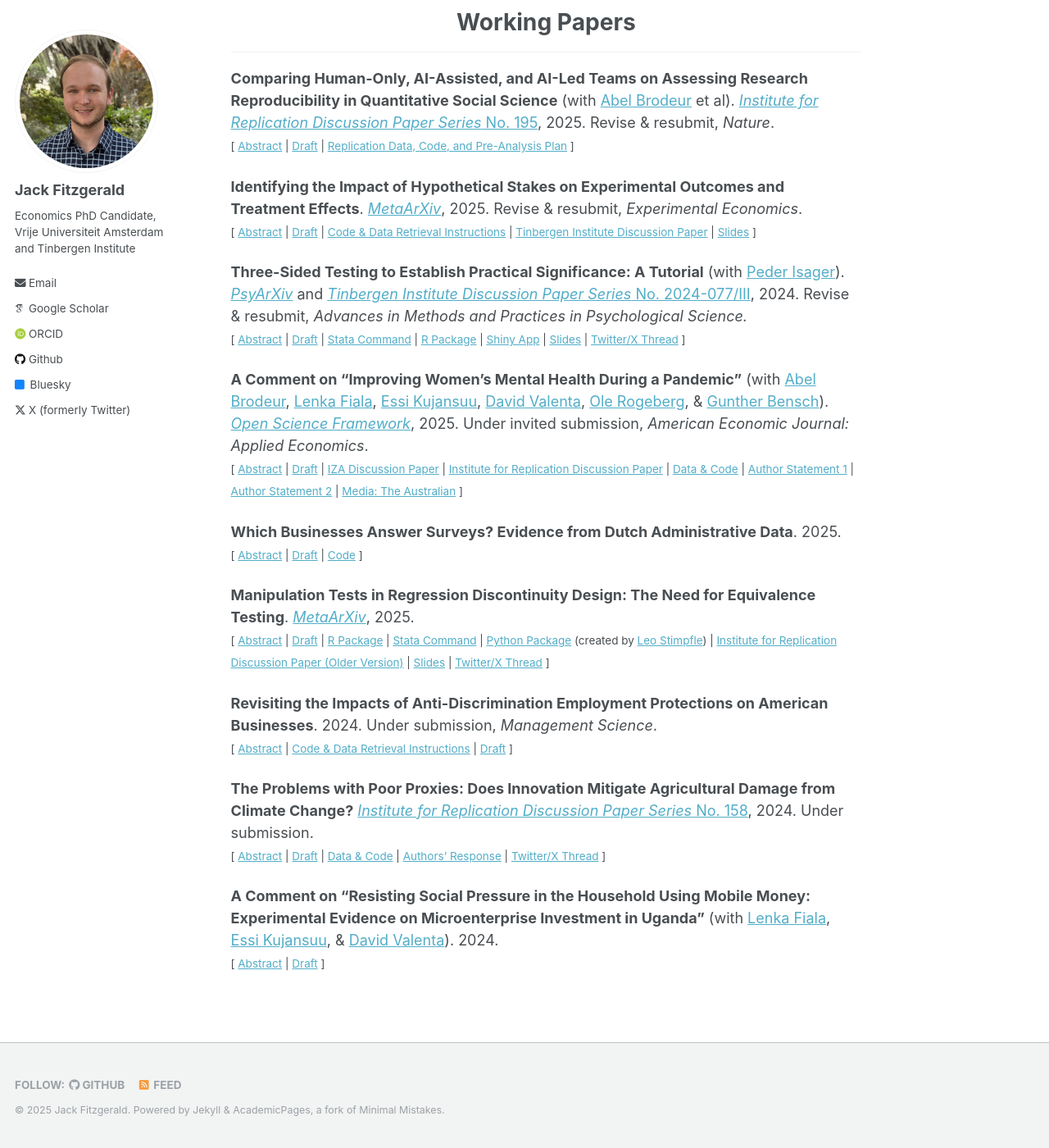
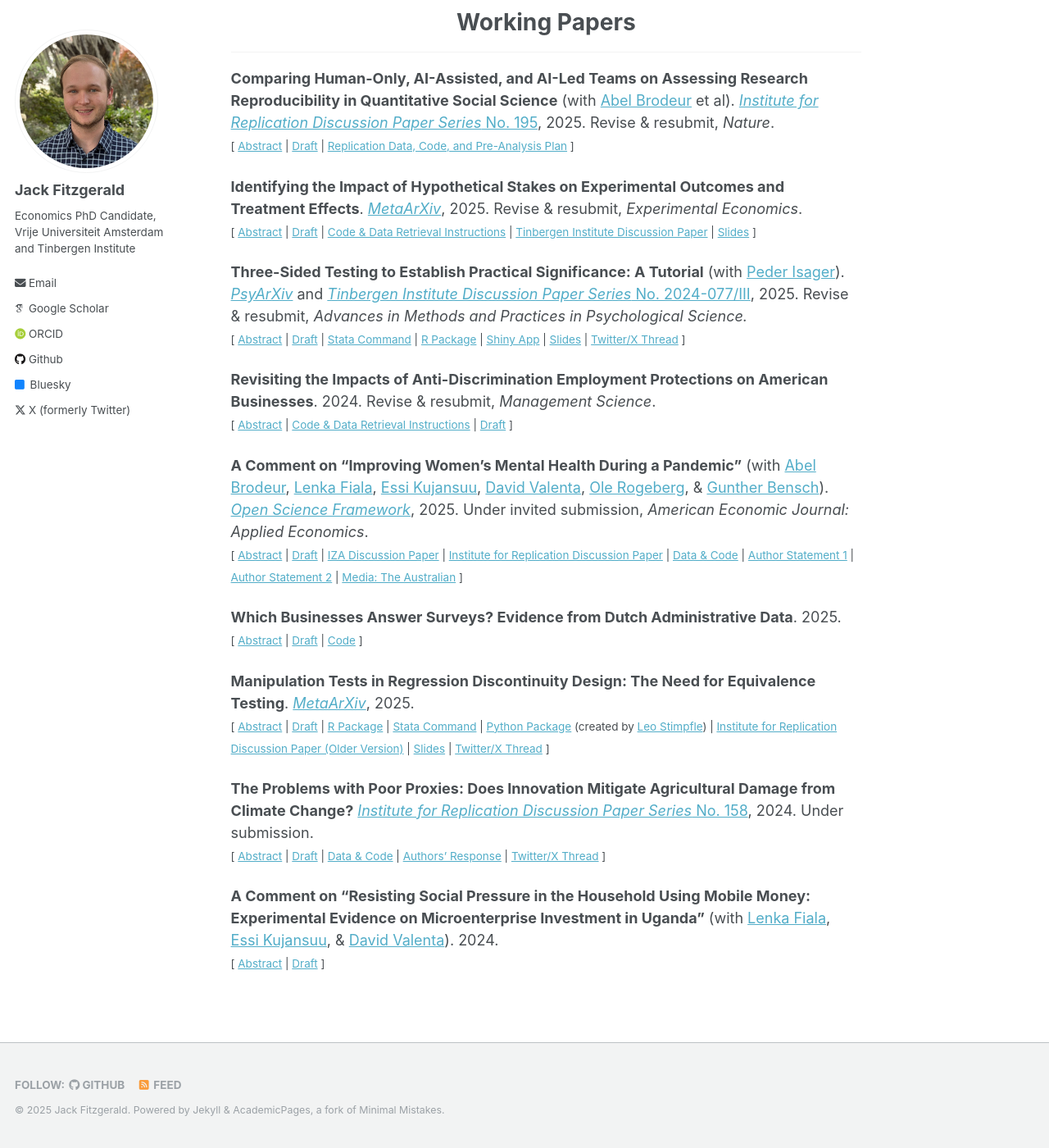
Before and after one commit to jack-fitzgerald/jack-fitzgerald.github.io, a Jekyll site: the page built from _pages/papers.md, in a window 1280 px wide and 1400 px high, scrolled down 797 px. Shown: the whole window at 82% size. Built offline with Jekyll 4.4.1, drawn with Linux system fonts in a browser that asks for light colours; some web fonts are replaced; part of the change alters nothing that is shown.

Commit message:
Update papers.md

```diff
--- a/_pages/papers.md
+++ b/_pages/papers.md
@@ -68,12 +68,21 @@ Recent studies showing that some outcome variables do not statistically signific
 
 </small><br><br/></div>
 
-**Three-Sided Testing to Establish Practical Significance: A Tutorial** (with [Peder Isager](https://pedermisager.org/)). [<i>PsyArXiv</i>](https://doi.org/10.31234/osf.io/8y925) and [<i>Tinbergen Institute Discussion Paper Series</i> No. 2024-077/III](https://papers.tinbergen.nl/24077.pdf), 2024. Revise & resubmit, <i>Advances in Methods and Practices in Psychological Science.</i> <br/>
+**Three-Sided Testing to Establish Practical Significance: A Tutorial** (with [Peder Isager](https://pedermisager.org/)). [<i>PsyArXiv</i>](https://doi.org/10.31234/osf.io/8y925) and [<i>Tinbergen Institute Discussion Paper Series</i> No. 2024-077/III](https://papers.tinbergen.nl/24077.pdf), 2025. Revise & resubmit, <i>Advances in Methods and Practices in Psychological Science.</i> <br/>
 <small>[ <a href="#/" onclick="visib('TST')">Abstract</a> | [Draft](https://jack-fitzgerald.github.io/files/TST_Tutorial.pdf) | [Stata Command](https://github.com/jack-fitzgerald/tsti) | [R Package](https://doi.org/10.32614/CRAN.package.eqtesting) | [Shiny App](https://jack-fitzgerald.shinyapps.io/shinyTST/) | [Slides](https://jack-fitzgerald.github.io/files/TST_Slides.pdf) | [Twitter/X Thread](https://threadreaderapp.com/thread/1870130179160584350.html) ] </small>
 
 <div id="TST" style="display: none; text-align: justify; line-height: 1.2" ><small>
 
 Researchers may want to know whether an observed statistical relationship is either meaningfully negative, meaningfully positive, or small enough to be considered practically equivalent to zero. Such a question can not be addressed with standard null hypothesis significance testing, nor with standard equivalence testing. Three-sided testing (TST) is a procedure to address such questions, by simultaneously testing whether an estimated relationship is significantly below, within, or above predetermined smallest effect sizes of interest. TST is a natural extension of the standard two one-sided tests (TOST) procedure for equivalence testing. TST offers a more comprehensive decision framework than TOST with no penalty to error rates or statistical power. In this paper, we give a non-technical introduction to TST, provide commands for conducting TST in R, Jamovi, and Stata, and provide a Shiny app for easy implementation. Whenever a meaningful smallest effect size of interest can be specified, TST should be combined with null hypothesis significance testing as the default frequentist testing procedure.
+
+</small><br><br/></div>
+
+**Revisiting the Impacts of Anti-Discrimination Employment Protections on American Businesses**. 2024. Revise & resubmit, <i>Management Science</i>. <br/>
+<small>[ <a href="#/" onclick="visib('GS22')">Abstract</a> | [Code & Data Retrieval Instructions](https://osf.io/6q4k5/) | [Draft](https://jack-fitzgerald.github.io/files/GS22_Replication.pdf) ] </small>
+
+<div id="GS22" style="display: none; text-align: justify; line-height: 1.2" ><small>
+
+Greene & Shenoy (2022, <i>Management Science</i>) - henceforth GS22 - find that the staggered adoption of U.S. state-level protections against racial discrimination in employment decreased both the profitability and leverage of affected businesses. However, these results arise from two-way fixed effects (TWFE) difference-in-differences models. Such models are now known to return inaccurate estimates of average treatment effects on the treated (ATTs) when treatment assignment is staggered, as some firm-year ATTs can enter the TWFE estimator with negative weight. I find that 21-36% of firm-year ATTs in GS22's sample enter the TWFE estimator with negative weight. I then replicate GS22's results using recently-developed difference-in-differences estimators that return valid ATT estimates under staggered adoption. None of these new ATT estimates are statistically significantly different from zero.
 
 </small><br><br/></div>
 
@@ -101,15 +110,6 @@ I leverage a unique administrative register covering the universe of establishme
 <div id="rdd-equiv" style="display: none; text-align: justify; line-height: 1.2" ><small>
 
 Researchers applying regression discontinuity design (RDD) often test for endogenous running variable (RV) manipulation around treatment cutoffs, but misinterpret <i>statistically insignificant</i> RV manipulation as evidence of <i>negligible</i> RV manipulation. I introduce novel procedures that can provide statistically significant evidence that RV manipulation around a cutoff is bounded beneath practically negligible levels. The procedures augment classic RV density tests with an equivalence testing framework, along with bootstrap methods for (cluster-)robust inference. I apply these procedures to replication data from 36 RDD publications, conducting 45 equivalence-based RV manipulation tests. Over 44% of RV density discontinuities at the cutoff cannot be significantly bounded beneath a 50% upward jump. Obtaining equivalence testing failure rates beneath 5% requires arguing that a 350% upward RV density jump at the cutoff is practically equal to zero. My results imply that meaningful RV manipulation around treatment cutoffs cannot be ruled out in many published RDD papers, and that standard tests frequently misclassify the practical significance of RV manipulation. I provide research guidelines to help researchers conduct more credible equivalence-based manipulation testing in future RDD research. The lddtest estimation routine is available in R, Stata, and Python.
-
-</small><br><br/></div>
-
-**Revisiting the Impacts of Anti-Discrimination Employment Protections on American Businesses**. 2024. Under submission, <i>Management Science</i>. <br/>
-<small>[ <a href="#/" onclick="visib('GS22')">Abstract</a> | [Code & Data Retrieval Instructions](https://osf.io/6q4k5/) | [Draft](https://jack-fitzgerald.github.io/files/GS22_Replication.pdf) ] </small>
-
-<div id="GS22" style="display: none; text-align: justify; line-height: 1.2" ><small>
-
-Greene & Shenoy (2022, <i>Management Science</i>) - henceforth GS22 - find that the staggered adoption of U.S. state-level protections against racial discrimination in employment decreased both the profitability and leverage of affected businesses. However, these results arise from two-way fixed effects (TWFE) difference-in-differences models. Such models are now known to return inaccurate estimates of average treatment effects on the treated (ATTs) when treatment assignment is staggered, as some firm-year ATTs can enter the TWFE estimator with negative weight. I find that 21-36% of firm-year ATTs in GS22's sample enter the TWFE estimator with negative weight. I then replicate GS22's results using recently-developed difference-in-differences estimators that return valid ATT estimates under staggered adoption. None of these new ATT estimates are statistically significantly different from zero.
 
 </small><br><br/></div>
 
```
